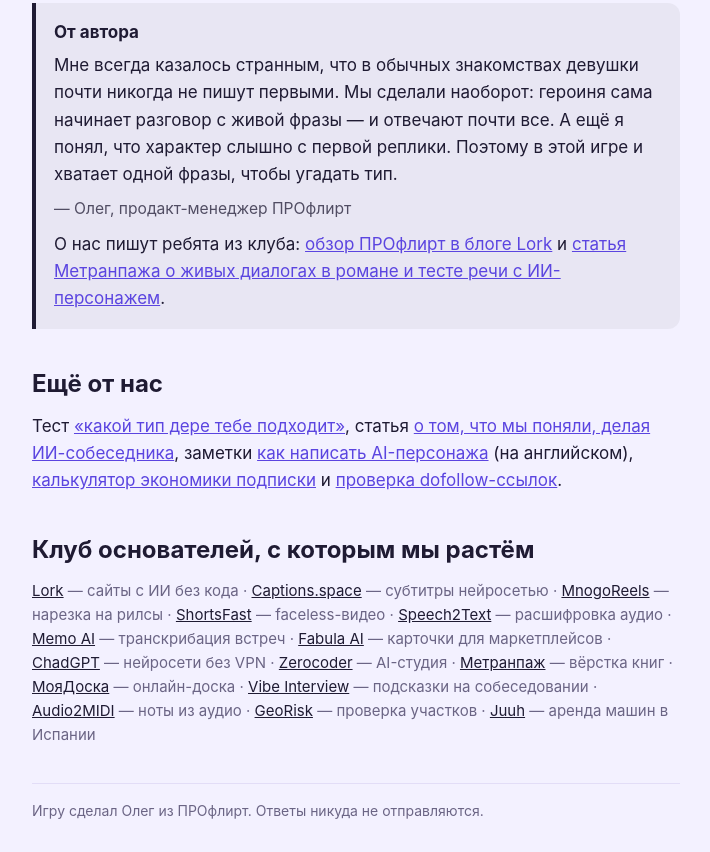
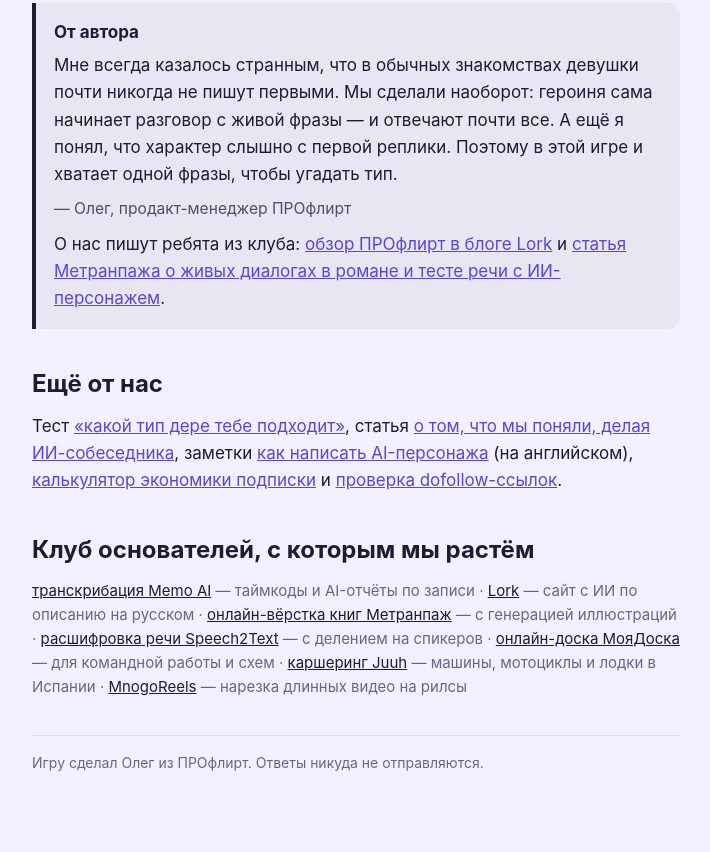
Before and after one commit to funnel-lab-notes/ugadai-dere, a plain HTML site: page index.html in a window 1280 px wide. Shown: the part 1080-1932 px from the top of the page, without its empty margins (284-994 px from the left). After the commit the page ends 1884 px from the top, so only its background shows below. Drawn offline with Linux system fonts and the light colour scheme.

Commit message:
Разные наборы ссылок на проекты клуба (правило 4)
Co-Authored-By: Claude Opus 5.5 <noreply@anthropic.com>

```diff
--- a/index.html
+++ b/index.html
@@ -56,7 +56,7 @@ footer{color:var(--mute);font-size:14px;border-top:1px solid var(--line);padding
 <p>Тест <a href="https://funnel-lab-notes.github.io/">«какой тип дере тебе подходит»</a>, статья <a href="https://iisobesednikzametki.wordpress.com/2026/11/22/ii-sobesednik-komanda-opyt/">о том, что мы поняли, делая ИИ-собеседника</a>, заметки <a href="https://sites.google.com/view/ai-character-writing-notes">как написать AI-персонажа</a> (на английском), <a href="https://ai-subscription-calc.vercel.app/">калькулятор экономики подписки</a> и <a href="https://dofollow-check.pages.dev/">проверка dofollow-ссылок</a>.</p>
 
 <h2 class="sec">Клуб основателей, с которым мы растём</h2>
-<p class="club"><a href="https://lork.dev/">Lork</a> — сайты с ИИ без кода · <a href="https://captions.space/">Captions.space</a> — субтитры нейросетью · <a href="https://mnogo-reels.ru/">MnogoReels</a> — нарезка на рилсы · <a href="https://shortsfast.com/">ShortsFast</a> — faceless-видео · <a href="https://speech2text.ru/">Speech2Text</a> — расшифровка аудио · <a href="https://memoai.tech/">Memo AI</a> — транскрибация встреч · <a href="https://fabula-ai.com/">Fabula AI</a> — карточки для маркетплейсов · <a href="https://chadgpt.ru/">ChadGPT</a> — нейросети без VPN · <a href="https://zerocoder.com/">Zerocoder</a> — AI-студия · <a href="https://metranpage.com/">Метранпаж</a> — вёрстка книг · <a href="https://moyadoska.com/">МояДоска</a> — онлайн-доска · <a href="https://vibeinterview.ru/">Vibe Interview</a> — подсказки на собеседовании · <a href="https://audio2midi.ru/">Audio2MIDI</a> — ноты из аудио · <a href="https://geo-risk.ru/">GeoRisk</a> — проверка участков · <a href="https://juuh.com/">Juuh</a> — аренда машин в Испании</p>
+<p class="club"><a href="https://memoai.tech/">транскрибация Memo AI</a> — таймкоды и AI-отчёты по записи · <a href="https://lork.dev/">Lork</a> — сайт с ИИ по описанию на русском · <a href="https://metranpage.com/">онлайн-вёрстка книг Метранпаж</a> — с генерацией иллюстраций · <a href="https://speech2text.ru/">расшифровка речи Speech2Text</a> — с делением на спикеров · <a href="https://moyadoska.com/">онлайн-доска МояДоска</a> — для командной работы и схем · <a href="https://juuh.com/">каршеринг Juuh</a> — машины, мотоциклы и лодки в Испании · <a href="https://mnogo-reels.ru/">MnogoReels</a> — нарезка длинных видео на рилсы</p>
 
 <footer>Игру сделал Олег из ПРОфлирт. Ответы никуда не отправляются.</footer>
 </div>
```
